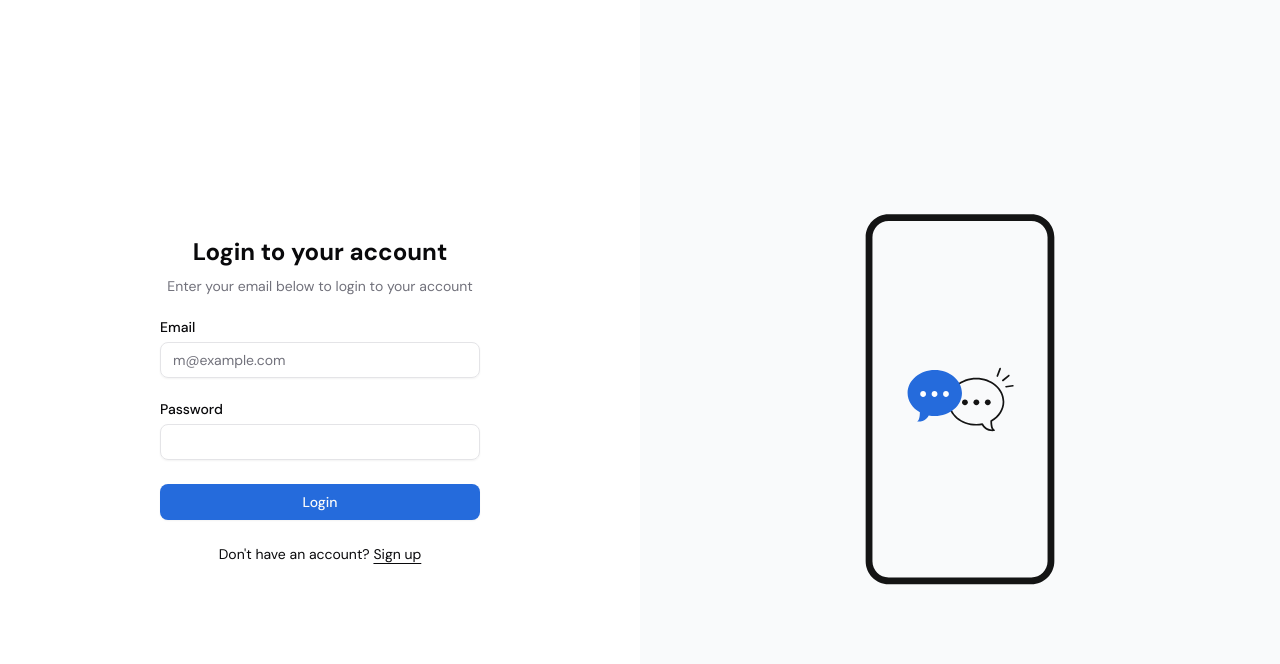
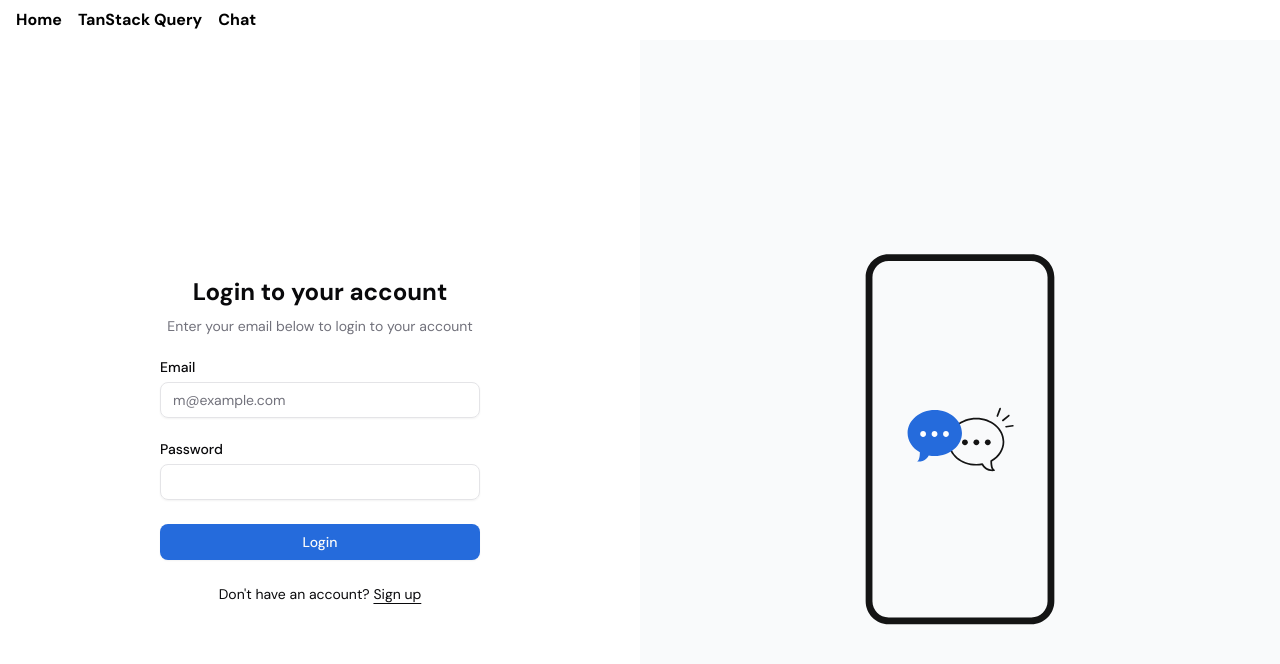
Before and after one commit to CP-RektMart/computer-network-g26, a React (Vite) app in the folder client/: page /login in a window 1280 px wide. Shown: the top 664 px of the page. Built offline with nearby package versions, Linux system fonts and the light colour scheme.

Commit message:
chore: add socket.io-client

```diff
--- a/client/package.json
+++ b/client/package.json
@@ -31,6 +31,7 @@
     "motion": "^12.6.3",
     "react": "^19.1.0",
     "react-dom": "^19.1.0",
+    "socket.io-client": "^4.8.1",
     "tailwind-merge": "^3.1.0",
     "tailwindcss": "^4.1.2",
     "tailwindcss-animate": "^1.0.7"
--- a/client/src/routes/__root.tsx
+++ b/client/src/routes/__root.tsx
@@ -14,12 +14,12 @@ interface MyRouterContext {
 export const Route = createRootRouteWithContext<MyRouterContext>()({
   component: () => (
     <>
-      {/* <Header /> */}
+      <Header />
 
       <Outlet />
-      {/* <TanStackRouterDevtools /> */}
+      <TanStackRouterDevtools />
 
-      {/* <TanstackQueryLayout /> */}
+      <TanstackQueryLayout />
     </>
   ),
 })
```
Also changed, not shown: 1 other file (tests, documents, lock files or other folders).
